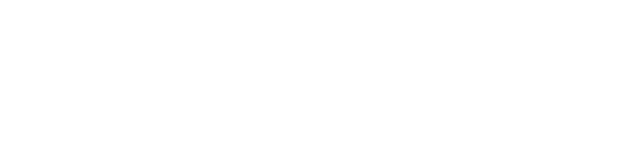
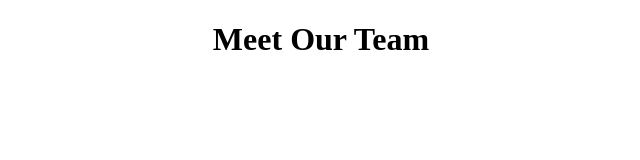
Before and after one commit to PaoloRen/html-css-flex-cards, a plain HTML site: page index.html in a window 1280 px wide. Shown: the whole page, without its empty margins (319-959 px from the left). Drawn offline with Linux system fonts and the light colour scheme.

```diff
--- a/css/styles.css
+++ b/css/styles.css
@@ -0,0 +1,10 @@
+/*css comments*/
+body {
+    margin: 0;
+    padding: 0;
+    box-sizing: border-box;
+}
+
+h1 {
+    text-align: center;
+}
--- a/index.html
+++ b/index.html
@@ -4,8 +4,14 @@
     <meta charset="UTF-8">
     <meta name="viewport" content="width=device-width, initial-scale=1.0">
     <title>Document</title>
+    <!--main style-->
+    <link rel="stylesheet" href="css/styles.css">
 </head>
 <body>
-
+    <header>
+        <!--title-->
+        <h1>Meet Our Team</h1>
+    </header>
+    <main></main>
 </body>
 </html>
```
